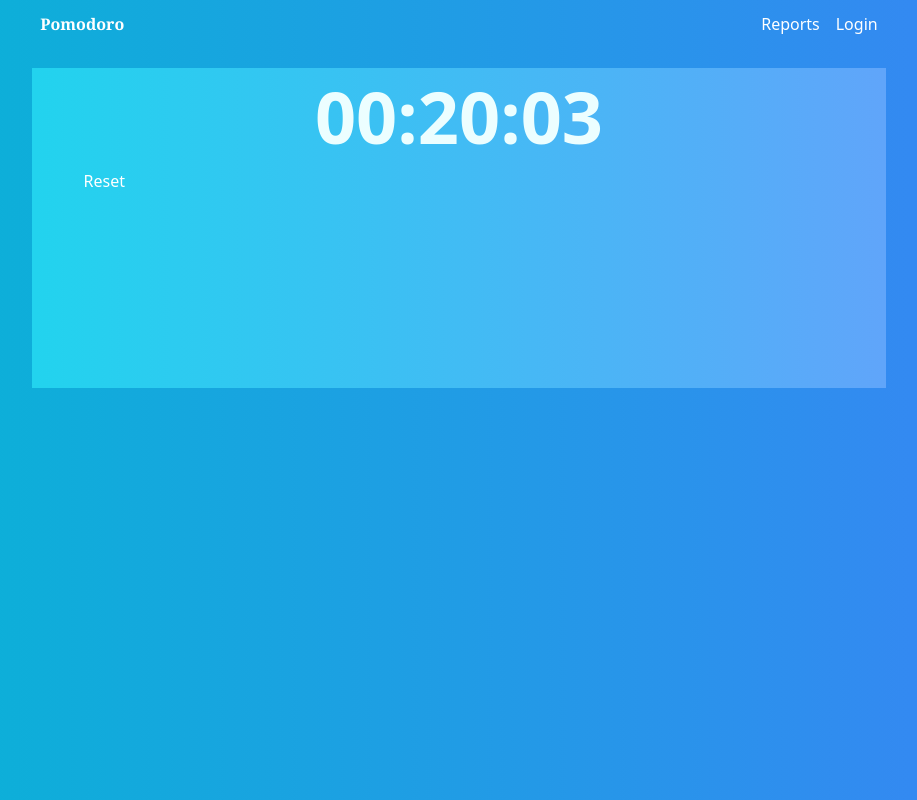
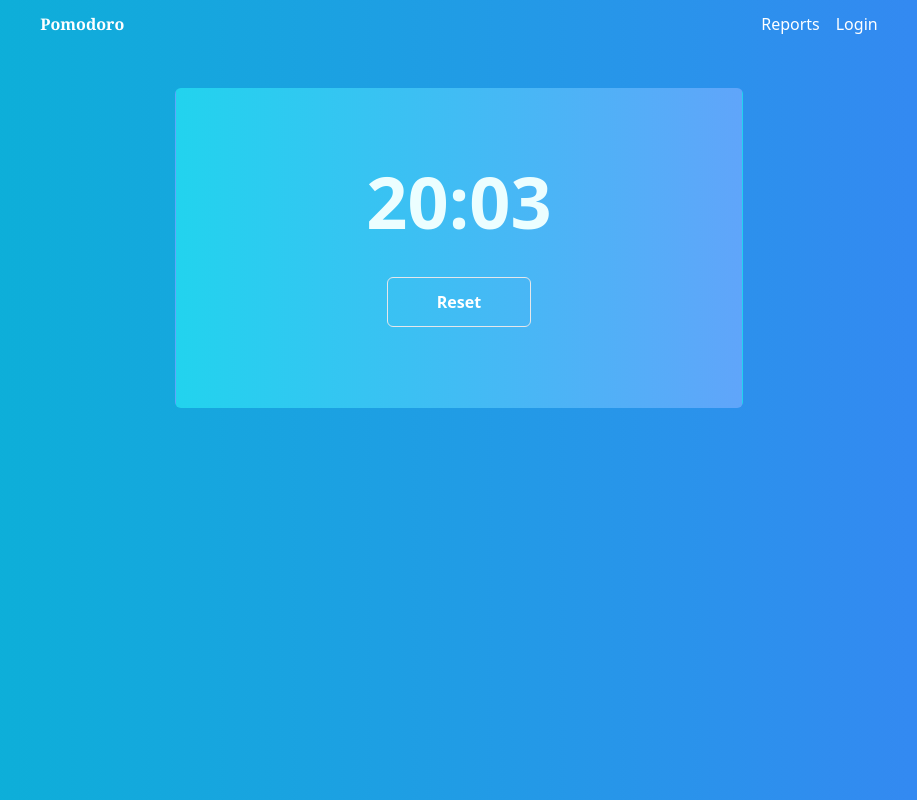
Before and after one commit to ajaychordiya/pomodoro, a React (Create React App) app: page / in a window 1280 px wide. Shown: the whole page, without its empty margins (181-1098 px from the left). Built offline with nearby package versions, Linux system fonts and the light colour scheme.

Commit message:
adding image

```diff
--- a/src/component/Timer.jsx
+++ b/src/component/Timer.jsx
@@ -4,30 +4,25 @@ const Timer = () => {
   const Ref = useRef(null);
 
   // The state for our timer
-  const [timer, setTimer] = useState("00:00:00");
+  const [timer, setTimer] = useState("00:00");
 
   const getTimeRemaining = (e) => {
     const total = Date.parse(e) - Date.parse(new Date());
     const seconds = Math.floor((total / 1000) % 60);
     const minutes = Math.floor((total / 1000 / 60) % 60);
-    const hours = Math.floor((total / 1000 / 60 / 60) % 24);
+    //const hours = Math.floor((total / 1000 / 60 / 60) % 24);
     return {
       total,
-      hours,
+
       minutes,
       seconds,
     };
   };
 
   const startTimer = (e) => {
-    let { total, hours, minutes, seconds } = getTimeRemaining(e);
+    let { total, minutes, seconds } = getTimeRemaining(e);
     if (total >= 0) {
-      // update the timer
-      // check if less than 10 then we need to
-      // add '0' at the beginning of the variable
       setTimer(
-        (hours > 9 ? hours : "0" + hours) +
-          ":" +
         (minutes > 9 ? minutes : "0" + minutes) +
           ":" +
           (seconds > 9 ? seconds : "0" + seconds)
@@ -36,7 +31,7 @@ const Timer = () => {
   };
 
   const clearTimer = (e) => {
-    setTimer("00:20:00");
+    setTimer("20:00");
 
     if (Ref.current) clearInterval(Ref.current);
     const id = setInterval(() => {
@@ -61,17 +56,19 @@ const Timer = () => {
   };
 
   return (
-    <div className=" mt-5 py-3 h-80 bg-gradient-to-r from-cyan-400 to-blue-400">
-      <div className="">
+    <div className=" mx-auto w-2/3 mt-10 rounded-md border border-transparent  py-3 h-80 bg-gradient-to-r  from-cyan-400 to-blue-400">
+      <div className="mt-16">
         <h2 className="font-sans font-bold  text-7xl text-cyan-50 text-center">
           {timer}
         </h2>
+        <div className="mt-10 flex align-middle justify-center ">
           <button
             onClick={onClickReset}
-          className="mx-auto text-center rounded-md border border-transparent w-36 mt-4 "
+            className="text-center rounded-md border w-36  py-3 px-3 font-semibold"
           >
             Reset
           </button>
+        </div>
       </div>
     </div>
   );
--- a/src/pages/Loin.jsx
+++ b/src/pages/Loin.jsx
@@ -20,10 +20,10 @@ const Loin = () => {
     console.log(value);
   };
   return (
-    <div className="w-72 mx-auto">
-      <h1 className="text-3xl font-bold text-center">Login</h1>
+    <div className="w-2/3 mx-auto mt-10 rounded-md border border-transparent  py-3 bg-gradient-to-r  from-cyan-400 to-blue-400">
+      <h1 className="text-3xl font-bold text-center mt-7">Login</h1>
 
-      <form onSubmit={handleSubmit}>
+      <form onSubmit={handleSubmit} className=" mx-auto w-72">
         <label
           htmlFor="email-address"
           className="block text-sm font-medium text-gray-700 mt-8"
@@ -65,7 +65,7 @@ const Loin = () => {
       </form>
       <div className="text-center">or</div>
 
-      <div className=" px-4 py-1 text-center sm:px-6">
+      <div className=" px-4 py-1 text-center mb-4 sm:px-6">
         <Link to="/signup">
           <button className="mx-auto rounded-md border border-transparent w-36 mt-4 bg-indigo-600 py-2 px-4 text-sm font-medium text-white shadow-sm hover:bg-indigo-700 focus:outline-none focus:ring-2 focus:ring-indigo-500 focus:ring-offset-2">
             Signup
```
Lines whose indentation alone changed are shown as unchanged.
